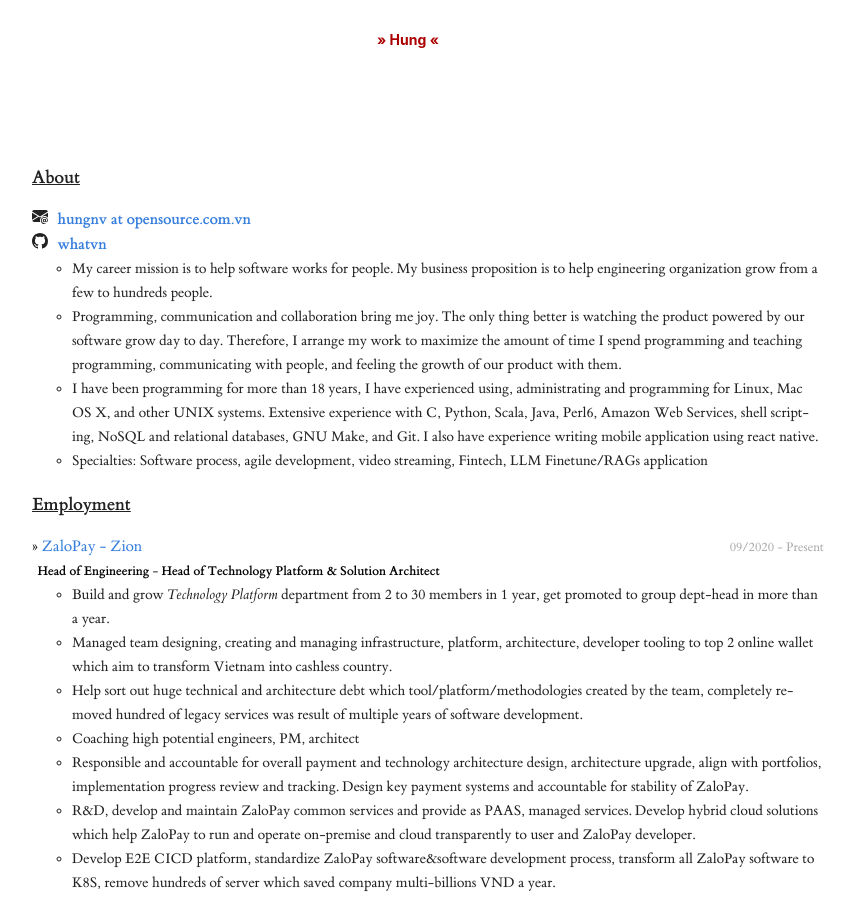
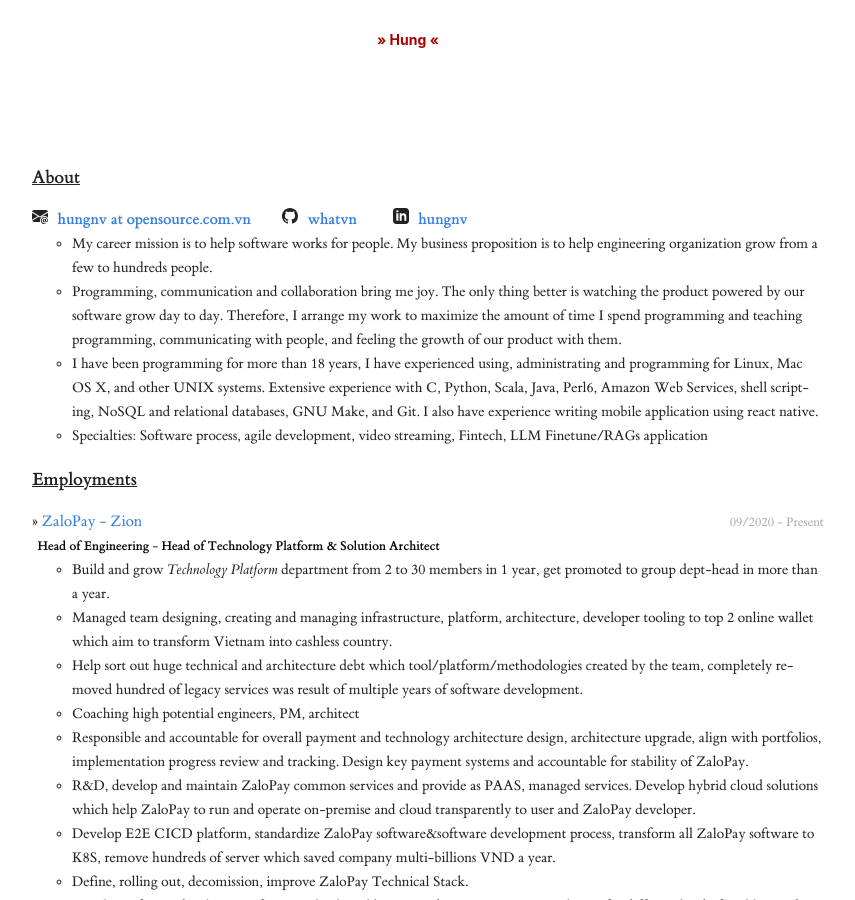
Before and after one commit to whatvn/whatvn.github.io, a Jekyll site: the page built from resume/index.html, in a window 1280 px wide and 900 px high. Shown: the whole window, without its empty margins (232-1087 px from the left). Built offline with Jekyll 4.4.1, drawn with Linux system fonts in a browser that asks for light colours; nearby versions of some CDN libraries.

Commit message:
remove linebreak

```diff
--- a/_includes/work.html
+++ b/_includes/work.html
@@ -5,15 +5,21 @@
         <path d="M15.834 12.244c0 1.168-.577 2.025-1.587 2.025-.503 0-1.002-.228-1.12-.648h-.043c-.118.416-.543.643-1.015.643-.77 0-1.259-.542-1.259-1.434v-.529c0-.844.481-1.4 1.26-1.4.585 0 .87.333.953.63h.03v-.568h.905v2.19c0 .272.18.42.411.42.315 0 .639-.415.639-1.39v-.118c0-1.277-.95-2.326-2.484-2.326h-.04c-1.582 0-2.64 1.067-2.64 2.724v.157c0 1.867 1.237 2.654 2.57 2.654h.045c.507 0 .935-.07 1.18-.18v.731c-.219.1-.643.175-1.237.175h-.044C10.438 16 9 14.82 9 12.646v-.214C9 10.36 10.421 9 12.485 9h.035c2.12 0 3.314 1.43 3.314 3.034v.21Zm-4.04.21v.227c0 .586.227.8.581.8.31 0 .564-.17.564-.743v-.367c0-.516-.275-.708-.572-.708-.346 0-.573.245-.573.791Z"/>
     </svg>
     <span class="work-title">
-         <a href="mailto:hungnv@opensource.com.vn">hungnv at opensource.com.vn</a>
-       </span>
-    </br>
+         <a href="mailto:hungnv@opensource.com.vn">hungnv at opensource.com.vn</a> &emsp;&emsp;
+    </span>
+    <!-- </br> -->
     <svg xmlns="http://www.w3.org/2000/svg" width="16" height="16" fill="currentColor" class="bi bi-github" viewBox="0 0 16 16">
         <path d="M8 0C3.58 0 0 3.58 0 8c0 3.54 2.29 6.53 5.47 7.59.4.07.55-.17.55-.38 0-.19-.01-.82-.01-1.49-2.01.37-2.53-.49-2.69-.94-.09-.23-.48-.94-.82-1.13-.28-.15-.68-.52-.01-.53.63-.01 1.08.58 1.23.82.72 1.21 1.87.87 2.33.66.07-.52.28-.87.51-1.07-1.78-.2-3.64-.89-3.64-3.95 0-.87.31-1.59.82-2.15-.08-.2-.36-1.02.08-2.12 0 0 .67-.21 2.2.82.64-.18 1.32-.27 2-.27.68 0 1.36.09 2 .27 1.53-1.04 2.2-.82 2.2-.82.44 1.1.16 1.92.08 2.12.51.56.82 1.27.82 2.15 0 3.07-1.87 3.75-3.65 3.95.29.25.54.73.54 1.48 0 1.07-.01 1.93-.01 2.2 0 .21.15.46.55.38A8.012 8.012 0 0 0 16 8c0-4.42-3.58-8-8-8z"/>
     </svg>
     <span class="work-title">
         <a href="http://github.com/whatvn">whatvn</a>
-       </span>
+    </span> &emsp;&emsp;
+
+    <svg xmlns="http://www.w3.org/2000/svg" width="16" height="16" fill="currentColor" class="bi bi-envelope-at-fill" viewBox="0 0 24 24"><path d="M19 0h-14c-2.761 0-5 2.239-5 5v14c0 2.761 2.239 5 5 5h14c2.762 0 5-2.239 5-5v-14c0-2.761-2.238-5-5-5zm-11 19h-3v-11h3v11zm-1.5-12.268c-.966 0-1.75-.79-1.75-1.764s.784-1.764 1.75-1.764 1.75.79 1.75 1.764-.783 1.764-1.75 1.764zm13.5 12.268h-3v-5.604c0-3.368-4-3.113-4 0v5.604h-3v-11h3v1.765c1.396-2.586 7-2.777 7 2.476v6.759z"/></svg>
+    <span class="work-title">
+        <a href="https://www.linkedin.com/in/hungnv/">hungnv</a>
+    </span> &emsp;&emsp;
+
     <div class="work-content">
         {% for post in site.categories.work %}
         {% if post.group == "skill" %}
@@ -22,7 +28,7 @@
         {% endfor %}
     </div>
 
-    <u><h3>Employment</h3></u>
+    <u><h3>Employments</h3></u>
     {% for post in site.categories.work %}
     {% if post.group != "skill" %}
     &raquo;
```
